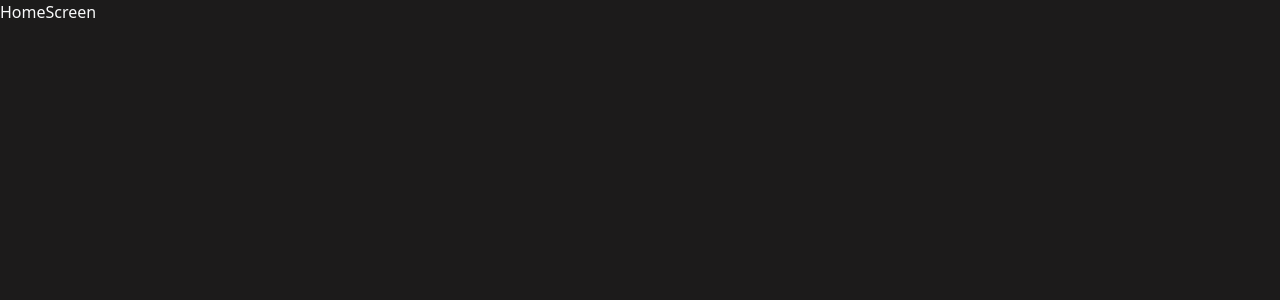
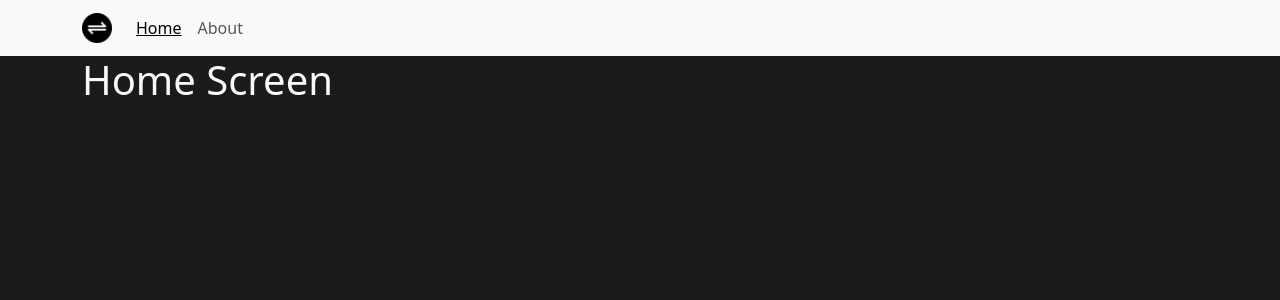
Before and after one commit to CosmeNicolas/RutasReact, a React (Vite) app: page / in a window 1280 px wide. Shown: the top 300 px of the page. Built offline with nearby package versions, Linux system fonts and the light colour scheme.

Commit message:
agregue el componente navLink para porder interactuar en la barra de navegacion , creando el componente NavBar

```diff
--- a/src/App.jsx
+++ b/src/App.jsx
@@ -4,6 +4,7 @@ import {BrowserRouter, Routes, Route} from 'react-router-dom'
 import HomeScreen from './pages/HomeScreen';
 import AboutScreen from './pages/About';
 import ErrorScreen from './pages/ErrorScreen';
+import NavBarMenu from './components/NavBarMenu';
 /* import {Container} from 'react-bootstrap' */
 
 function App() {
@@ -12,6 +13,7 @@ function App() {
   return (
     <>
       <BrowserRouter>
+      <NavBarMenu/>
         <Routes>
           {/* primera pagina de renderizado por eso colocamos la barra con el props path; q es la direccion de la ruta y el componente elemento que es el componete al q nos dirigimos  */}
           <Route path='/' element={<HomeScreen/>} />
--- /dev/null
+++ b/src/components/NavBarMenu.jsx
@@ -0,0 +1,47 @@
+import Container from 'react-bootstrap/Container';
+import Nav from 'react-bootstrap/Nav';
+import Navbar from 'react-bootstrap/Navbar';
+import { NavLink } from 'react-router-dom';
+
+
+
+
+
+
+const NavBarMenu = () => {
+
+    let activeStyle = {
+        textDecoration:'underline',
+        fontweight: 'bold'
+    }
+
+  return (
+    <>
+    <Navbar expand="lg" className="bg-body-tertiary">
+      <Container>
+        <Navbar.Brand href="#home">
+
+               <img
+              src='src\assets\dos-flechas.png'
+              width="30"
+              height="30"
+              className="d-inline-block align-top"
+              alt="React Bootstrap logo"
+            />
+            </Navbar.Brand>
+        <Navbar.Toggle aria-controls="basic-navbar-nav" />
+        <Navbar.Collapse id="basic-navbar-nav">
+          <Nav className="me-auto">
+          <NavLink className="nav-link" to="/" style={({isActive})=>(isActive ? activeStyle : undefined)} >Home</NavLink>
+          <NavLink className="nav-link" to="/about" style={({isActive})=>(isActive ? activeStyle : undefined)} >About</NavLink>
+            {/* <Nav.Link href="#home">Home</Nav.Link>
+            <Nav.Link href="#link">About</Nav.Link> */}
+          </Nav>
+        </Navbar.Collapse>
+      </Container>
+    </Navbar>
+    </>
+  )
+}
+
+export default NavBarMenu
--- a/src/pages/About.jsx
+++ b/src/pages/About.jsx
@@ -2,7 +2,13 @@ import React from 'react'
 
 const About = () => {
   return (
-    <div className='text-light'>About</div>
+    <div className="text-light container">
+      <div className="row">
+        <div className="col">
+          <h1>About Screen</h1>
+        </div>
+      </div>
+    </div>
   )
 }
 
--- a/src/pages/ErrorScreen.jsx
+++ b/src/pages/ErrorScreen.jsx
@@ -2,7 +2,13 @@ import React from 'react'
 
 const ErrorScreen = () => {
   return (
-    <div className='text-light' >ErrorScren</div>
+    <div className="text-light container">
+      <div className="row">
+        <div className="col">
+          <h1>Not Found</h1>
+        </div>
+      </div>
+    </div>
   )
 }
 
--- a/src/pages/HomeScreen.jsx
+++ b/src/pages/HomeScreen.jsx
@@ -1,9 +1,15 @@
-import React from 'react'
+import React from "react";
 
 const HomeScreen = () => {
   return (
-    <div className='text-light'>HomeScreen</div>
-  )
-}
+    <div className="text-light container">
+      <div className="row">
+        <div className="col">
+          <h1>Home Screen</h1>
+        </div>
+      </div>
+    </div>
+  );
+};
 
-export default HomeScreen
+export default HomeScreen;
```
